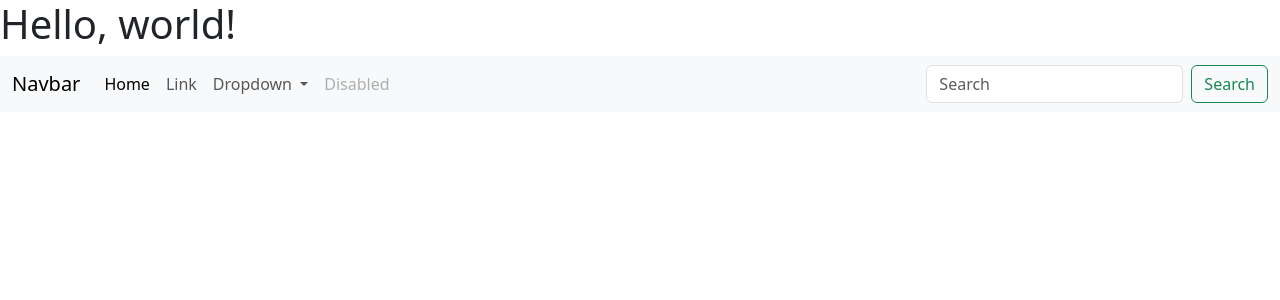
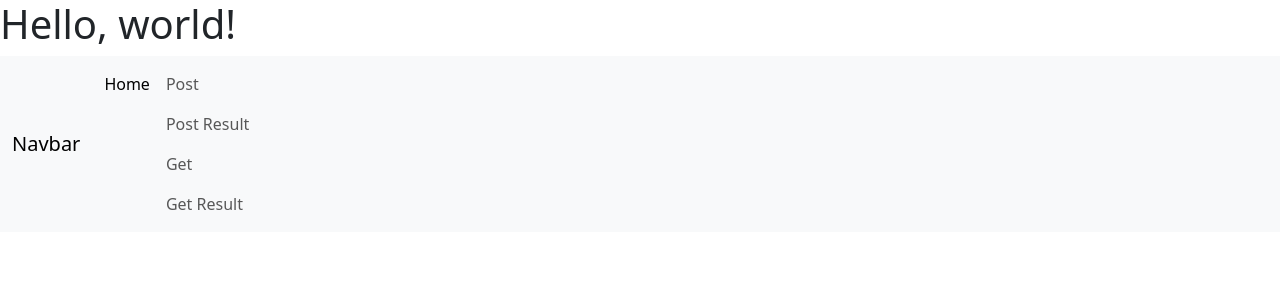
Before and after one commit to en-OU/MIS_4013_HW2, a PHP site: page / in a window 1280 px wide. Shown: the top 300 px of the page. Run offline with PHP 8.4, Linux system fonts and the light colour scheme.

Commit message:
Update index.php

```diff
--- a/index.php
+++ b/index.php
@@ -23,27 +23,13 @@
           <a class="nav-link active" aria-current="page" href="#">Home</a>
         </li>
         <li class="nav-item">
-          <a class="nav-link" href="#">Link</a>
-        </li>
-        <li class="nav-item dropdown">
-          <a class="nav-link dropdown-toggle" href="#" role="button" data-bs-toggle="dropdown" aria-expanded="false">
-            Dropdown
-          </a>
-          <ul class="dropdown-menu">
-            <li><a class="dropdown-item" href="#">Action</a></li>
-            <li><a class="dropdown-item" href="#">Another action</a></li>
-            <li><hr class="dropdown-divider"></li>
-            <li><a class="dropdown-item" href="#">Something else here</a></li>
-          </ul>
-        </li>
-        <li class="nav-item">
-          <a class="nav-link disabled" aria-disabled="true">Disabled</a>
+          <a class="nav-link" href="post.php">Post</a>
+          <a class="nav-link" href="post+result.php">Post Result</a>
+          <a class="nav-link" href="get.php">Get</a>
+          <a class="nav-link" href="get-result.php">Get Result</a>
+
         </li>
       </ul>
-      <form class="d-flex" role="search">
-        <input class="form-control me-2" type="search" placeholder="Search" aria-label="Search">
-        <button class="btn btn-outline-success" type="submit">Search</button>
-      </form>
     </div>
   </div>
 </nav>
```
